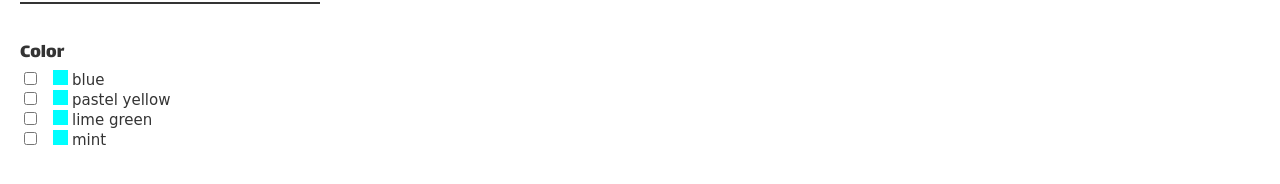
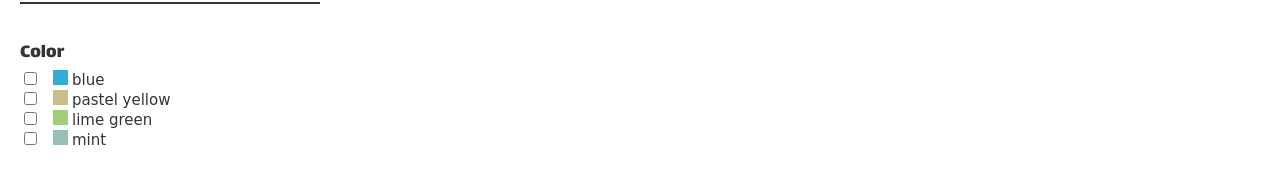
Before and after one commit to tomasz-rebas/panda-recruitment-task, a React (Create React App) app: page / in a window 1280 px wide. Shown: the part 248-432 px from the top of the page. Built offline with nearby package versions, Linux system fonts and the light colour scheme; no server answers.

Commit message:
Add color filters

```diff
--- a/src/components/Filters.js
+++ b/src/components/Filters.js
@@ -10,22 +10,22 @@ export default function Filters() {
             <ul>
                 <li>
                     <input type="checkbox"/>
-                    <span className="color-preview"></span>
+                    <span className="color-preview blue"></span>
                     <span className="color-name">blue</span>
                 </li>
                 <li>
                     <input type="checkbox"/>
-                    <span className="color-preview"></span>
+                    <span className="color-preview pastel-yellow"></span>
                     <span className="color-name">pastel yellow</span>
                 </li>
                 <li>
                     <input type="checkbox"/>
-                    <span className="color-preview"></span>
+                    <span className="color-preview lime-green"></span>
                     <span className="color-name">lime green</span>
                 </li>
                 <li>
                     <input type="checkbox"/>
-                    <span className="color-preview"></span>
+                    <span className="color-preview mint"></span>
                     <span className="color-name">mint</span>
                 </li>
             </ul>
--- a/src/style/Filters.scss
+++ b/src/style/Filters.scss
@@ -37,8 +37,23 @@
     display: inline-block;
     width: 15px;
     height: 15px;
-    background-color: aqua;
     margin: 0 4px 0 13px;
+}
+
+.blue {
+    background-color: $blue;
+}
+
+.pastel-yellow {
+    background-color: $pastelYellow;
+}
+
+.lime-green {
+    background-color: $limeGreen;
+}
+
+.mint {
+    background-color: $mint;
 }
 
 .color-name {
--- a/src/style/_colors.scss
+++ b/src/style/_colors.scss
@@ -5,3 +5,8 @@ $headerBackground: #343434;
 $colorName: #2c2c2c;
 $addButton: #00194c;
 $productName: #000000;
+
+$blue: #32add6;
+$pastelYellow: #c9bd89;
+$limeGreen: #a2ce79;
+$mint: #97bfb7;
```
